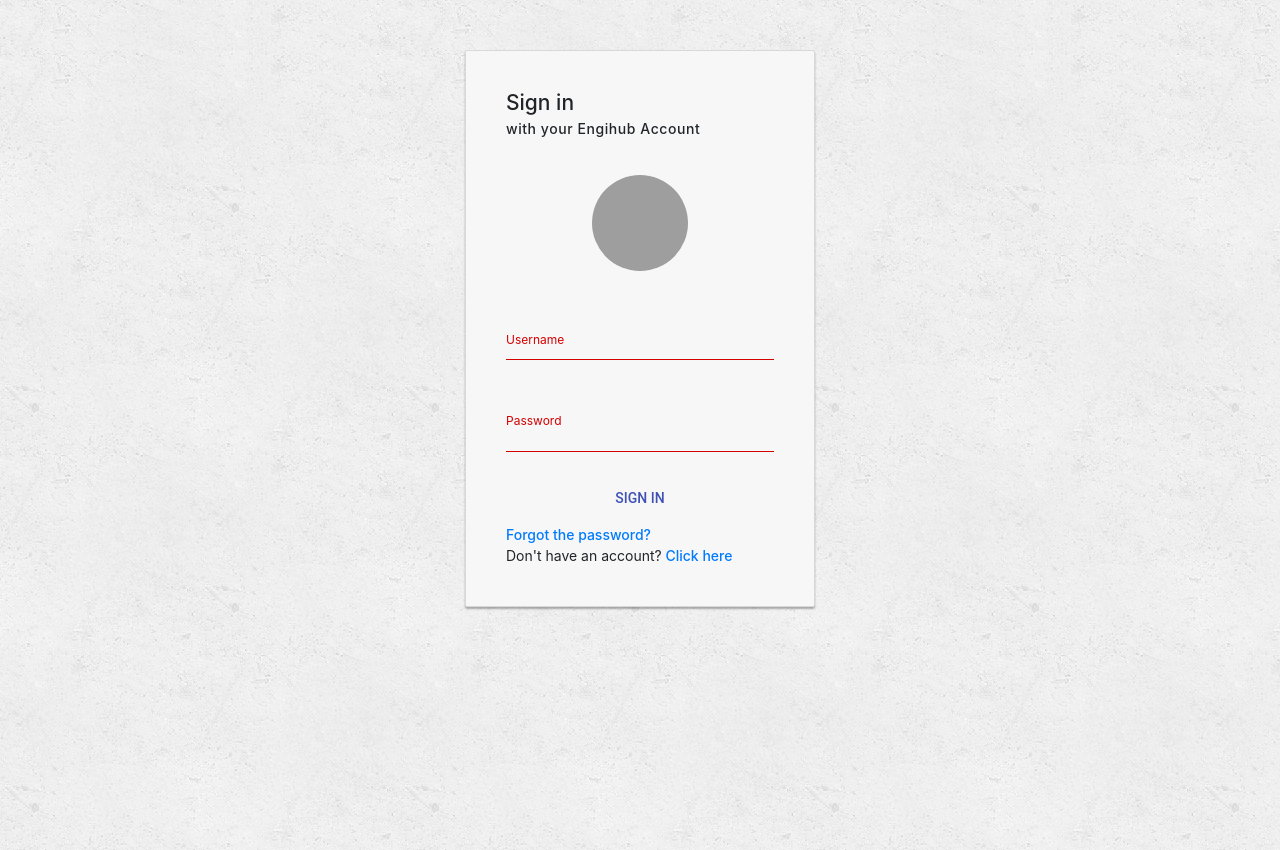
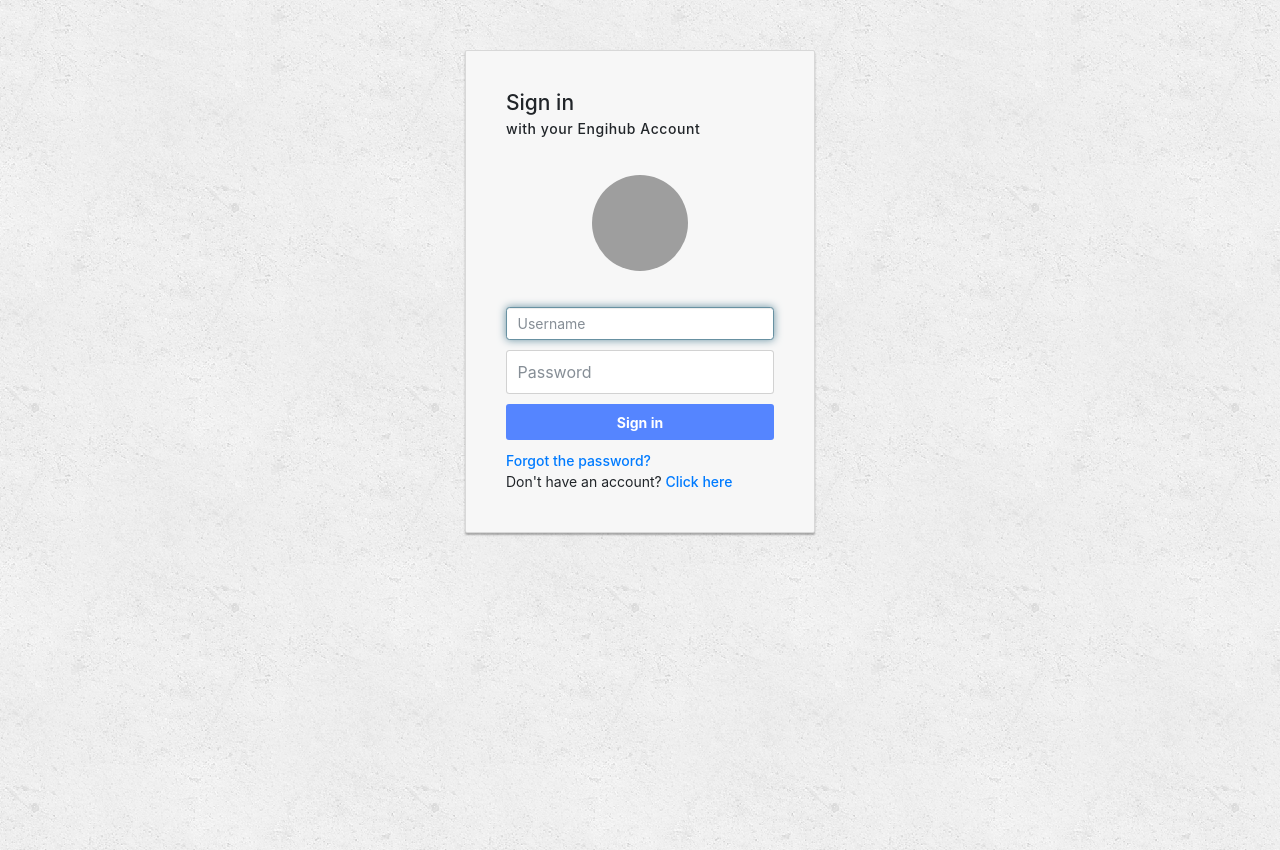
Before and after one commit to himanshu-nain/EngiHub, a Django app: page /login/ in a window 1280 px wide. Run offline with Django 3.2, Linux system fonts and the light colour scheme; some libraries are stand-ins or nearby versions; grey boxes are pictures that could not be loaded.

Commit message:
Changed Login to Bootstrap

```diff
--- a/static/login/style.css
+++ b/static/login/style.css
@@ -15,6 +15,18 @@
     padding: 40px 40px;
 }
 
+.btn {
+    font-weight: 700;
+    height: 36px;
+    -moz-user-select: none;
+    -webkit-user-select: none;
+    user-select: none;
+    cursor: default;
+}
+
+/*
+ * Card component
+ */
 .card {
     background-color: #F7F7F7;
     /* just in case there no content*/
@@ -79,7 +91,7 @@
 .form-signin button {
     width: 100%;
     display: block;
-    margin-bottom: 8px;
+    margin-bottom: 10px;
     z-index: 1;
     position: relative;
     -moz-box-sizing: border-box;
@@ -87,6 +99,36 @@
     box-sizing: border-box;
 }
 
+.form-signin .form-control:focus {
+    border-color: rgb(104, 145, 162);
+    outline: 0;
+    -webkit-box-shadow: inset 0 1px 1px rgba(0,0,0,.075),0 0 8px rgb(104, 145, 162);
+    box-shadow: inset 0 1px 1px rgba(0,0,0,.075),0 0 8px rgb(104, 145, 162);
+}
+
+.btn.btn-signin {
+    /*background-color: #4d90fe; */
+    background-color: rgb(85, 133, 255);
+    /* background-color: linear-gradient(rgb(104, 145, 162), rgb(12, 97, 33));*/
+    padding: 0px;
+    font-weight: 700;
+    font-size: 14px;
+    height: 36px;
+    -moz-border-radius: 3px;
+    -webkit-border-radius: 3px;
+    border-radius: 3px;
+    border: none;
+    -o-transition: all 0.218s;
+    -moz-transition: all 0.218s;
+    -webkit-transition: all 0.218s;
+    transition: all 0.218s;
+}
+
+.btn.btn-signin:hover,
+.btn.btn-signin:active,
+.btn.btn-signin:focus {
+    background-color: rgb(0, 95, 249);
+}
 
 .forgot-password {
     color: rgb(85, 133, 255);
@@ -97,8 +139,3 @@
 .forgot-password:focus{
     color: rgb(0, 95, 249);
 }
-
-@media only screen and (max-width: 500px) {
-    .card{
-max-width: 100%;}
-}
--- a/templates/login/login.html
+++ b/templates/login/login.html
@@ -9,7 +9,7 @@
 {% block content %}
 
     <div class="container">
-        <div class="card card-container">
+        <div class="card w-75 card-container">
 
             <div class="card-title">
                 <h4>Sign in</h4>
@@ -19,27 +19,16 @@
             <img id="profile-img" class="profile-img-card" src="//ssl.gstatic.com/accounts/ui/avatar_2x.png" />
             <p id="profile-name" class="profile-name-card"></p>
 
+
             <form class="form-signin" role="form" action="{% url 'main:login' %}" method="post" enctype="multipart/form-data">
-
-
-
-                   {% csrf_token %}
+                {% csrf_token %}
                 <input type="hidden" name="next" value="{{ request.GET.next }}" />
                 {% if error_message %}
                     <span style="color: #ff503a;">&nbsp;<strong>{{ error_message }}</strong></span><br><br>
                 {% endif %}
-
-
-               <div class="mdl-textfield mdl-js-textfield mdl-textfield--floating-label">
-                <input type="text" name="username" id="inputUsername" class="mdl-textfield__input" required />
-                <label class="mdl-textfield__label" for="inputUsername">Username</label>
-                </div>
-
-                <div class="mdl-textfield mdl-js-textfield mdl-textfield--floating-label">
-                <input type="password" name="password" id="inputPassword" class="mdl-textfield__input " required/>
-                <label class="mdl-textfield__label" for="inputPassword">Password</label>
-                </div>
-                <button class="mdl-button mdl-js-button mdl-button--primary mdl-js-ripple-effects" type="submit">Sign in</button>
+                <input type="text" name="username" id="inputUsername" class="form-control" placeholder="Username" required autofocus/>
+                <input type="password" name="password" id="inputPassword" class="form-control" placeholder="Password" required/>
+                <button class="btn btn-lg btn-primary btn-block btn-signin" type="submit">Sign in</button>
             </form>
 
             <a href="{% url 'password_reset' %}" class="card-link">
```
Also changed, not shown: db.sqlite3, media/uploaded_files/Screen_Shot_2017-12-02_at_8.53.44_PM.png (added).
